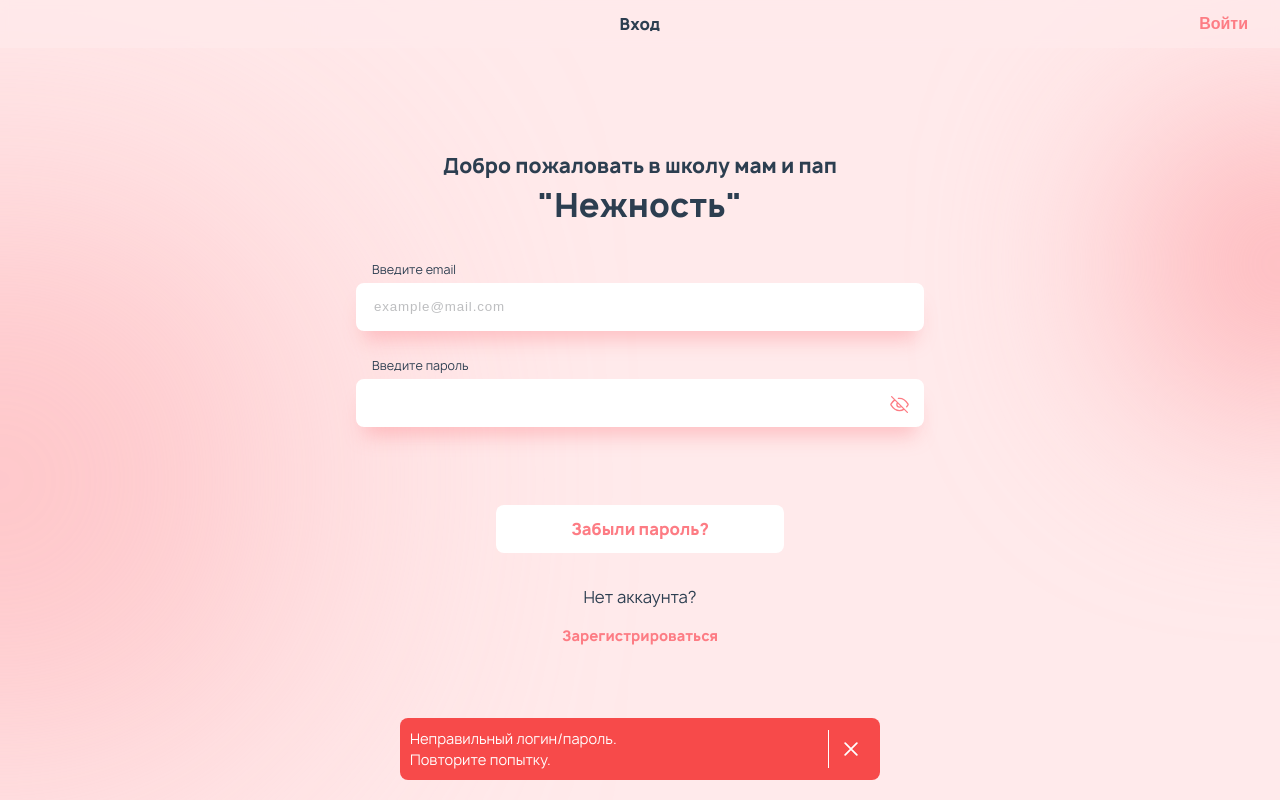
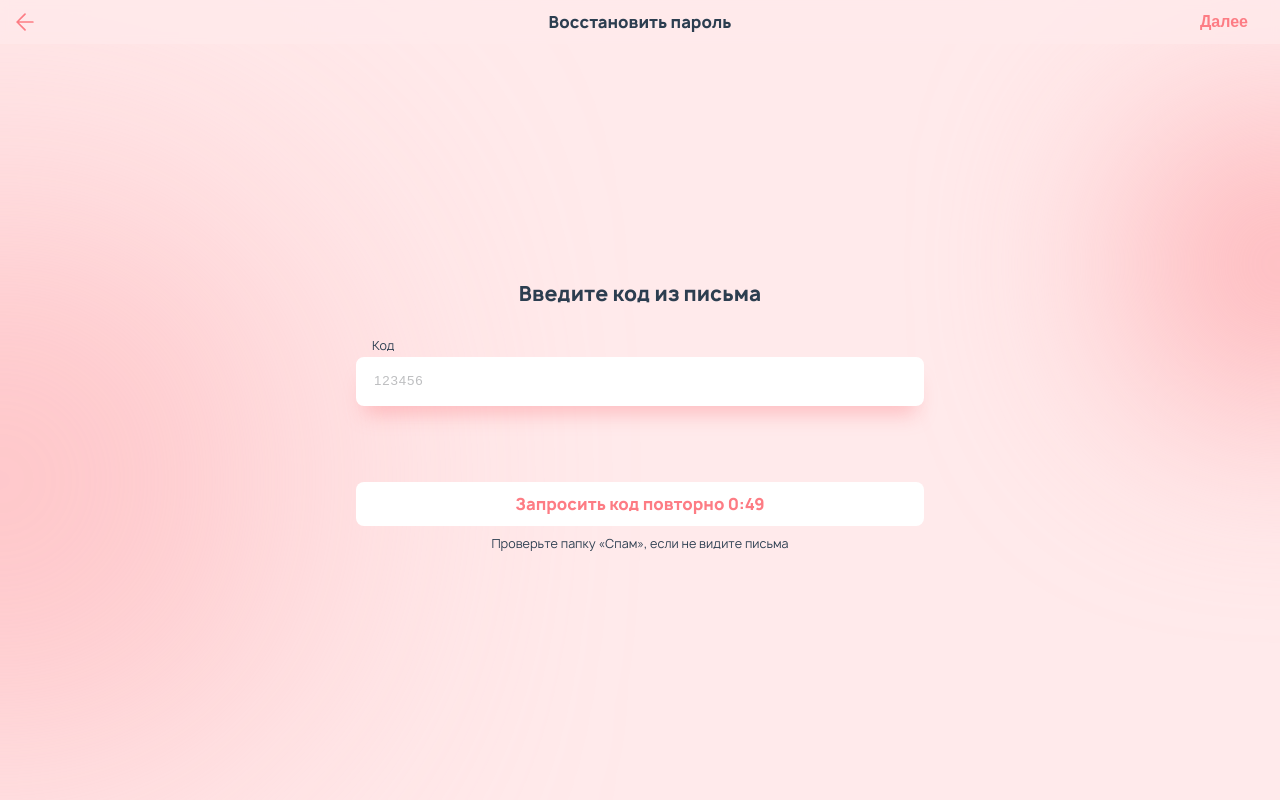
Before and after one commit to xserg/mamavip, a Vue app: page / in a window 1280 px wide. Built offline with nearby package versions, Linux system fonts and the light colour scheme.

Commit message:
BeforeTimer_v1.0

```diff
--- a/src/assets/main.css
+++ b/src/assets/main.css
@@ -42,7 +42,7 @@
 	margin: 0;
 	padding: 0;
 	box-sizing: border-box;
-	line-height: 150%;
+	line-height: 125%;
 	outline: none !important;
 }
 
@@ -115,23 +115,6 @@ body .marginAuto{
 }
 
 
-
-.padding10{
-	padding: 10px;
-}
-
-.marginB12{
-	margin-bottom: 12px;
-}
-.marginB20{
-	margin-bottom: 20px;
-}
-.marginB30{
-	margin-bottom: 30px;
-}
-
-
-
 .theButton{
 	border: none;
 	display: block;
@@ -150,6 +133,18 @@ body .marginAuto{
 	text-align: center;
 }
 .theButton:hover{}
+
+
+.buttonBack{
+	padding: 5px;
+	width: 18px;
+	min-width: 18px;
+	height: 18px;
+	background-position: left;
+	background-repeat: no-repeat;
+	background-size: contain;
+	background-image: url('../assets/icons/back.svg');
+}
 
 
 .buttonTransparent{
@@ -209,10 +204,10 @@ body .marginAuto{
 
 .buttonWhite{
 	color: #FD7C84;
-	background-color: #FFF;
+	background-color: rgb(255, 255, 255);
 }
 .buttonWhite:hover{
-	background-color: #23292D0A;
+	background-color: rgba(255, 255, 255, 0.75);
 }
 .buttonWhite.disabled{
 	opacity: .4;
@@ -355,6 +350,7 @@ a:hover{
 	font-size: 12px;
 	margin-bottom: 4px;
 	margin-left: 16px;
+	user-select: none;
 }
 .formWrap .inputWrap .inputBox{
 	position: relative;
@@ -391,7 +387,7 @@ a:hover{
 	z-index: 5;
 	width: 100%;
 	border: none;
-	padding: 12px 16px;
+	padding: 14px 16px;
 	box-shadow: 0px 16px 20px -8px rgba(253, 124, 132, 0.2);
 	border-radius: 8px;
 	border: 2px solid #FFF;
@@ -570,3 +566,24 @@ a:hover{
 .hiddenWrap{
 	display: none;
 }
+
+
+
+/* --------- Отступы ---------- */
+
+.padding10{
+	padding: 10px;
+}
+
+.marginB12{
+	margin-bottom: 12px;
+}
+.marginB20{
+	margin-bottom: 20px;
+}
+.marginB30{
+	margin-bottom: 30px;
+}
+.marginB50{
+	margin-bottom: 50px;
+}
--- a/src/components/Autoriz.vue
+++ b/src/components/Autoriz.vue
@@ -1,15 +1,14 @@
 <template>
 
 	<div class="mainContainer blockWrap">
-		<Form @submit="onSubmit" v-slot="{ errors }" :validation-schema="schema">
-
-			<div class="contentWrap">
+		<div class="contentWrap authstep_login" v-show=" this.curStep == 'auth_login' ">
+			<Form @submit="onSubmit" v-slot="{ errors }" :validation-schema="schema">
 
 				<div class="errorWrap flexWrap fontSize14" :class="{ ghostWrap: !this.showErrors }">
 					<p>Неправильный логин/пароль. <br>Повторите попытку.</p>
 					<div class="button_wrap">
 						<span class="separate"></span>
-						<span class="theButton close_button" @click="hiddenErrors"></span>
+						<span class="theButton close_button" @click="hideErrors"></span>
 					</div>
 				</div>
 
@@ -26,14 +25,14 @@
 						<h2 class="pageSubtitle fontSize32 alignCenter fontFamilyEB">"Нежность"</h2>
 					</div>
 					<div class="formWrap">
-						<label class="inputWrap" :class="{notValid: errors.email }">
+						<label class="inputWrap" :class="{notValid: errors.email || showErrors }">
 							<span class="label">Введите email</span>
 							<div class="inputBox">
 								<Field name="email" placeholder="example@mail.com" />
 							</div>
    					 	<ErrorMessage class="errorTitle" name="email" />
 						</label>
-						<label class="inputWrap" :class="{notValid: errors.password }">
+						<label class="inputWrap" :class="{notValid: errors.password || showErrors }">
 							<span class="label">Введите пароль</span>
 							<div class="inputBox">
 								<Field name="password" :type="inputPassType" />
@@ -43,7 +42,7 @@
 						</label>
 
 						<div class="infoWrap">
-							<span class="theButton buttonOptimal marginAuto buttonWhite fontFamilyB">Забыли пароль?</span>
+							<span class="theButton buttonOptimal marginAuto buttonWhite fontFamilyB" @click="forgotStep">Забыли пароль?</span>
 							<span class="theTitle">Нет аккаунта?</span>
 							<span class="theButton buttonOptimal marginAuto buttonTransparent fontFamilyB fontSize14" @click="this.setRegPage()">Зарегистрироваться</span>
 						</div>
@@ -51,10 +50,130 @@
 
 				</div>
 
-			</div>
-		</Form>
+			</Form>
+		</div>
+
+
+
+		<div class="mainContainer authstep_forgot" v-show=" this.curStep == 'auth_forgot' ">
+			<Form class="contentWrap" @submit="onSendCode" v-slot="{ errors }" :validation-schema="schema_forgot">
+
+				<div class="errorWrap flexWrap fontSize14" :class="{ ghostWrap: !this.showErrors }">
+					<p>Текущий email <br>не зарегистрирован в системе</p>
+					<div class="button_wrap">
+						<span class="separate"></span>
+						<span class="theButton close_button" @click="hideErrors"></span>
+					</div>
+				</div>
+
+				<div class="topLine flexWrap">
+					<span class="theButton leftButton buttonBack"></span>
+					<h1 class="theTitle alignCenter">Восстановить пароль</h1>
+					<button class="theButton rightButton buttonTransparent fontFamilyB">Далее</button>
+				</div>
+
+				<div class="contentSubWrap">
+					<div class="titleLine">
+						<h2 class="pageTitle fontSize20 alignCenter fontFamilyEB marginB12">Введите email, с которым регистрировались ранее</h2>
+						<p class="pageSubtitle fontSize16 alignCenter">Мы отправим письмо с проверочным кодом на этот адрес</p>
+					</div>
+					<div class="formWrap">
+						<label class="inputWrap" :class="{notValid: errors.email || showErrors }">
+							<span class="label">Email</span>
+							<div class="inputBox">
+								<Field name="email" placeholder="example@mail.com" />
+							</div>
+								<ErrorMessage class="errorTitle" name="email" />
+						</label>
+					</div>
+				</div>
+
+			</Form>
+		</div>
+
+
+
+		<div class="mainContainer authstep_code" v-show=" this.curStep == 'auth_code' ">
+			<Form class="contentWrap" @submit="onResetPass" v-slot="{ errors }" :validation-schema="schema_code">
+
+				<div class="errorWrap flexWrap fontSize14" :class="{ ghostWrap: !this.showErrors }">
+					<p>Введен не корректный код</p>
+					<div class="button_wrap">
+						<span class="separate"></span>
+						<span class="theButton close_button" @click="hideErrors"></span>
+					</div>
+				</div>
+
+				<div class="topLine flexWrap">
+					<span class="theButton leftButton buttonBack" @click="forgotStep"></span>
+					<h1 class="theTitle alignCenter">Восстановить пароль</h1>
+					<button class="theButton rightButton buttonTransparent fontFamilyB">Далее</button>
+				</div>
+
+				<div class="contentSubWrap">
+					<div class="titleLine">
+						<h2 class="pageTitle fontSize20 alignCenter fontFamilyEB marginB12">Введите код из письма</h2>
+					</div>
+					<div class="formWrap marginB50">
+						<label class="inputWrap" :class="{notValid: errors.code }">
+							<span class="label">Код</span>
+							<div class="inputBox">
+								<Field name="code" type="number" onkeypress="this.value=this.value.substring(0,5)" placeholder="123456" />
+							</div>
+								<ErrorMessage class="errorTitle" name="code" />
+						</label>
+					</div>
+
+					<div class="infoWrap">
+						<span class="theButton buttonWhite">Запросить код повторно 0:49</span>
+						<p class="fontSize12 alignCenter">Проверьте папку «Спам», если не видите письма</p>
+					</div>
+
+				</div>
+
+			</Form>
+		</div>
+
+
+
+		<div class="mainContainer authstep_newpass" v-show=" this.curStep == 'auth_newpass' ">
+			<Form class="contentWrap" @submit="onSubmit" v-slot="{ errors }" :validation-schema="schema">
+
+				<div class="topLine flexWrap">
+					<span class="theButton leftButton buttonGhost"></span>
+					<h1 class="theTitle alignCenter">Новый пароль</h1>
+					<button class="theButton rightButton buttonTransparent fontFamilyB">Готово</button>
+				</div>
+
+				<div class="contentSubWrap">
+					<div class="titleLine">
+						<h2 class="pageTitle fontSize20 alignCenter fontFamilyEB marginB12">Придумайте новый пароль</h2>
+					</div>
+					<div class="formWrap">
+						<label class="inputWrap">
+							<span class="label">Введите пароль</span>
+							<div class="inputBox">
+								<Field name="password" :class="{notValid: errors.password }" :type="inputPassType" />
+								<span class="theButton buttonShowPass" :class="{ active: this.inputPassType == 'text' }" @click="showPass"></span>
+							</div>
+							<ErrorMessage class="errorTitle" name="password" />
+						</label>
+						<label class="inputWrap">
+							<span class="label">Повторите пароль</span>
+							<div class="inputBox">
+								<Field name="password" :class="{notValid: errors.password }" :type="inputPassType" />
+								<span class="theButton buttonShowPass" :class="{ active: this.inputPassType == 'text' }" @click="showPass"></span>
+							</div>
+							<ErrorMessage class="errorTitle" name="password" />
+						</label>
+					</div>
+				</div>
+
+			</Form>
+		</div>
+
+
 	</div>
-
 </template>
 
 <script>
@@ -62,7 +181,7 @@
 import {mapState, mapMutations} from 'vuex';
 import { Form, Field, ErrorMessage } from 'vee-validate';
 
-import { object, string } from 'yup';
+import { object, string, number } from 'yup';
 
 export default {
 	name: 'autoriz',
@@ -78,16 +197,24 @@ export default {
       email: string().required('Пожалуйста, заполните это поле').email('Пожалуйста, введите корректный email').typeError('Поле Email обязателен').label('Email'),
       password: string().required('Пожалуйста, заполните это поле').label('Пароль'),
 		});
+		const schema_forgot = object({
+      email: string().required('Пожалуйста, заполните это поле').email('Пожалуйста, введите корректный email').typeError('Поле Email обязателен').label('Email'),
+		});
+		const schema_code = object({
+      code: string().required('').min(6, 'Код должен состоять из 6 символов').max(6, 'Код должен состоять из 6 символов').typeError().label('Код из письма'),
+		});
     return {
-      schema,
+      schema, schema_forgot, schema_code,
     };
 	},
 
 	data(){
 		return{
-			curStep: 1,
+			curStep: 'auth_code',
 			inputPassType: 'password',
-			showErrors: true,
+			showErrors: false,
+			timer: 0,
+			// resendCode: false,
 			// loginForm: {
 			// 	email: '',
 			// 	password: '',
@@ -105,11 +232,14 @@ export default {
 			// hiddenPopup: state => state.hiddenPopup, // какой-то старый не рабочий вариант подключения мутаций из vuex
 		}),
 
-		nextStep(){
-			this.curStep += 1;
+		loginStep(){
+			this.curStep = 'auth_login';
 		},
-		prevStep(){
-			this.curStep -= 1;
+		forgotStep(){
+			this.curStep = 'auth_forgot';
+		},
+		newpassStep(){
+			this.curStep = 'auth_newpass';
 		},
 
 		showPass(){
@@ -122,11 +252,25 @@ export default {
 
 		onSubmit(values){
 			console.log(JSON.stringify(values, null, 2));
-			this.showErrors = true;
-			// this.setAuthIn();
+			// this.showErrors = true;
+			this.setAuthIn();
 		},
 
-		hiddenErrors(){
+		onSendCode(values){
+			console.log(JSON.stringify(values, null, 2));
+			// this.showErrors = true;
+			this.curStep = 'auth_code';
+		},
+
+		onResetPass(values){
+			console.log(JSON.stringify(values, null, 2));
+			this.showErrors = true;
+			// this.curStep = 'auth_newpass';
+		},
+
+
+
+		hideErrors(){
 			this.showErrors = false;
 		},
 
@@ -162,6 +306,10 @@ export default {
 			padding: 0 16px;
 			justify-content: space-between;
 			z-index: 100;
+			align-items: center;
+			.backButton{
+
+			}
 			.theButton{
 				width: 100%;
 				max-width: max-content;
@@ -212,6 +360,15 @@ export default {
 		}
 
 	}
+
+	.authstep_login{}
+	.authstep_forgot{}
+	.authstep_code{
+		.infoWrap .theButton{
+			margin-bottom: 10px;
+		}
+	}
+	.authstep_newpass{}
 }
 
 
```
Also changed, not shown: src/assets/icons/back.svg (added).
